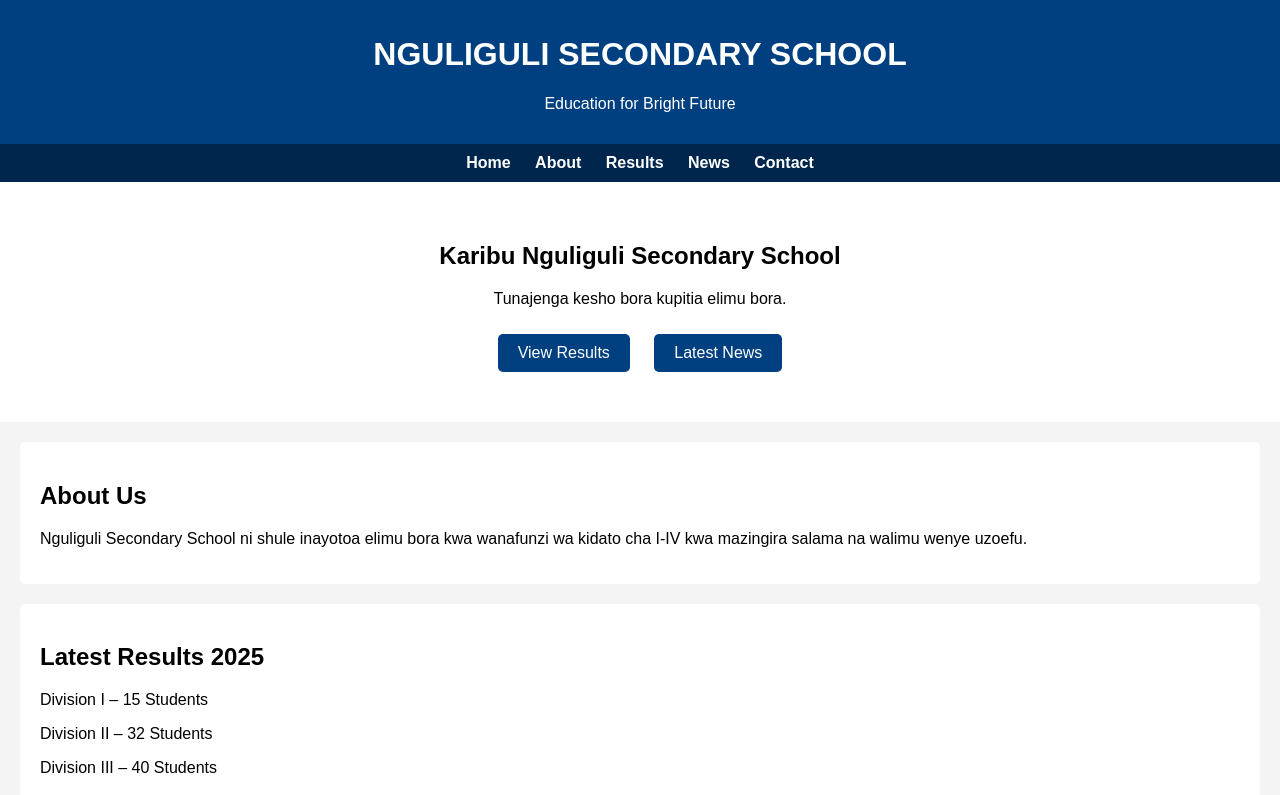
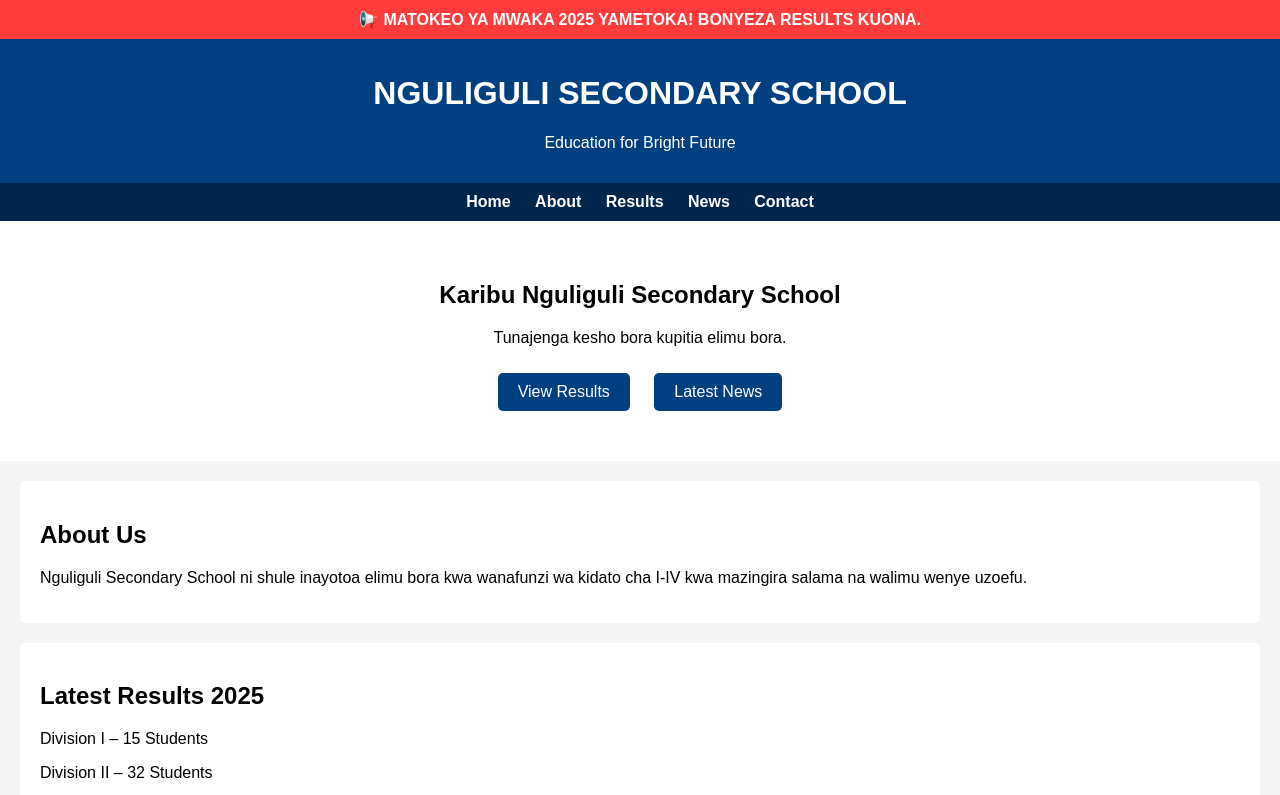
Before and after one commit to nguligulisecondary/School-website, a plain HTML site: page index.html in a window 1280 px wide. Shown: the top 795 px of the page. Drawn offline with Linux system fonts and the light colour scheme.

Commit message:
Add files via upload

```diff
--- a/index.html
+++ b/index.html
@@ -1,3 +1,6 @@
+<div style="background:#ff3b3b;color:white;padding:10px;text-align:center;font-weight:bold;">
+📢 MATOKEO YA MWAKA 2025 YAMETOKA! BONYEZA RESULTS KUONA.
+</div>
 <!DOCTYPE html>
 <html>
 <head>
```
